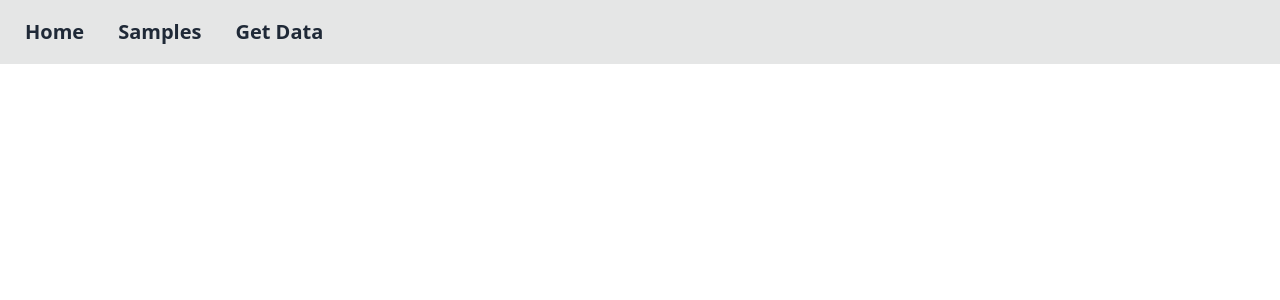
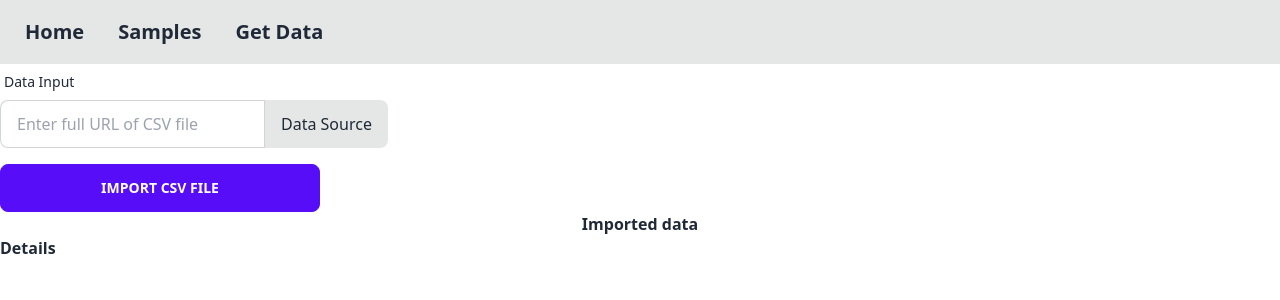
Before and after one commit to Kamalabot/svelteDashBoards, a SvelteKit app: page /getData in a window 1280 px wide. Shown: the top 300 px of the page. Built offline with nearby package versions, Linux system fonts and the light colour scheme.

Commit message:
The file import page requires checking

```diff
--- a/src/lib/Histogram.svelte
+++ b/src/lib/Histogram.svelte
@@ -11,6 +11,7 @@
     export let chartData; //get the historic data from page.js
 	let div;
 	//console.log(width, height, chartData,Var,Bins,color,label)
+
 	buildChart(width, height, chartData,Var,Bins,color,label)
 
 	function buildChart(width, height, data,Var, Bins,colorData, label){
@@ -22,7 +23,9 @@
 		//Histobins is the function that splits the data into each bin
 
 		const histoBins = d3.bin().thresholds(Bins)
+
 		const histoData = histoBins(data.map(d => Number(d[Var])))
+
 		const maxBins = d3.max(histoData, d => d.length)
 
 		const yScale = d3.scaleLinear()
--- a/src/routes/getData/+page.server.js
+++ b/src/routes/getData/+page.server.js
@@ -13,8 +13,9 @@ export const actions = {
     getData: async({request})=> {
       const urlData = await request.formData()
       const link = urlData.get('linkName')
-      // console.log(link,'formLink')
+      //console.log(link,'formLink')
       let tempData = await csv(link);
+	  recvngData = [];
       recvngData.push(tempData)
     return{
       type:'Success'
--- a/src/routes/getData/+page.svelte
+++ b/src/routes/getData/+page.svelte
@@ -6,22 +6,38 @@
     // console.log('outside', recdData)
 
     export let data;
+	let length;
+	let firstElement;
+
     // export let form;
-    let trialData = data.recvngData[0]
-    console.log(trialData)
+    let trialData = data?.recvngData ?? [2,7,5,6,2,12,5,10,76,52,80,79,8,21,54,68,7]
+    //console.log(trialData)
+	if (trialData !== undefined){
+		length = trialData.length
+		firstElement = JSON.stringify(trialData[0])
+	}
+	console.log(length, firstElement)
 </script>
-<div class="w-full">
-  <form
+
+ <form
     method="POST"
     action="?/getData"
     class="w-full flex flex-col">
-    <input type="text" name="linkName" placeholder="Enter full url">
-    <button class="mt-4 btn btn-primary w-full max-w-xs">Import</button>
-  </form>
+	<div class="form-control">
+	  <label class="label">
+		<span class="label-text">Data Input</span>
+	  </label>
+	  <label class="input-group">
+		<input type="text" placeholder="Enter full URL of CSV file" name="linkName" class="input input-bordered" />
+		<span>Data Source</span>
+	  </label>
+    <button class="mt-4 btn btn-primary w-full max-w-xs">Import csv File</button>
+	</div>
+</form>
+
+<h1 class="text-5x1 font-bold text-center">Imported data</h1>
+
+<div class="max-w">
+    <h3 class="text-3x1 font-bold">Details</h3>
+    <p class="py-6"></p>
 </div>
-<div class="flex w-full">
-  <div class="grid flex-grow card bg-base-300 rounded-box place-items-center">
-    <h3 class="text-2xl font-bold">Histogram</h3>
-    <Histogram width={400} height={300} bind:chartData={data.recvngData[0]} Var={'price'} Bins={10} color={'green'} label={'Histogram of Cases'} class="max-w-sm rounded-lg shadow-2xl"/>
-  </div>
-</div>
```
